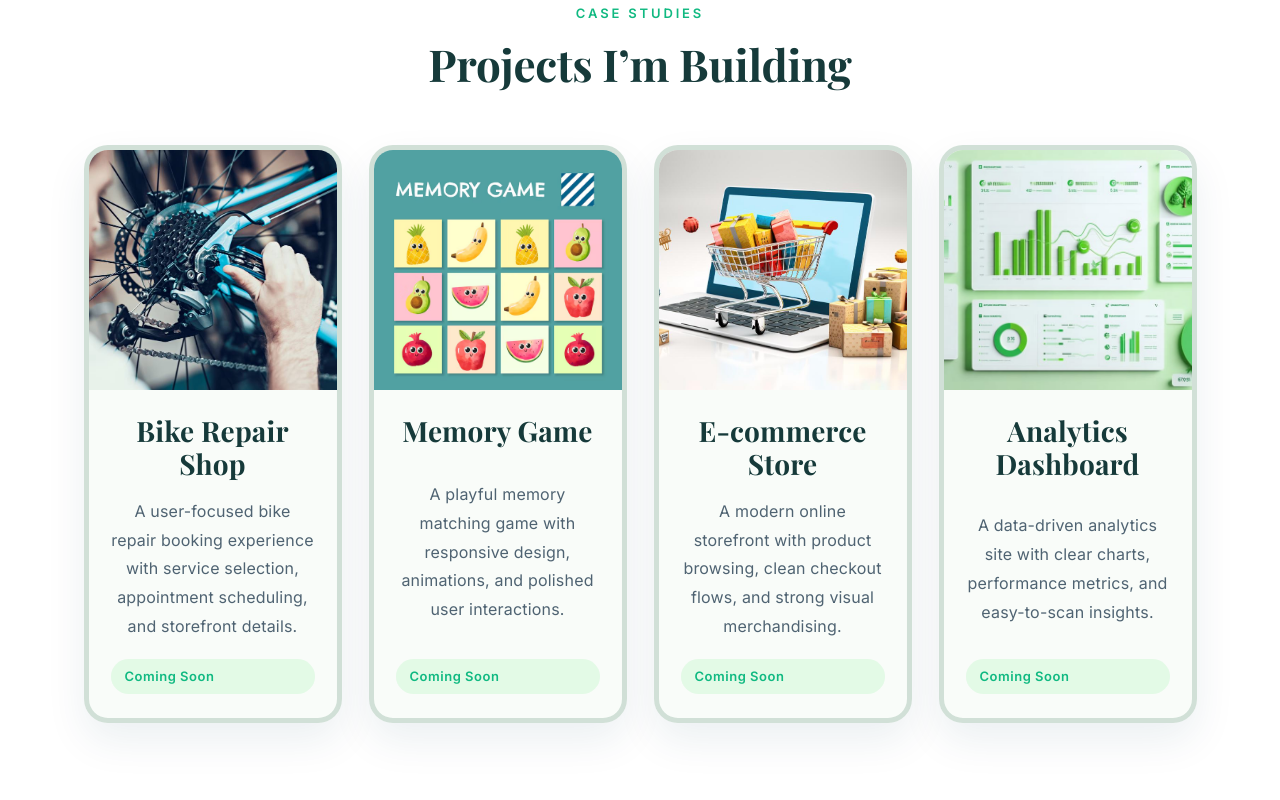
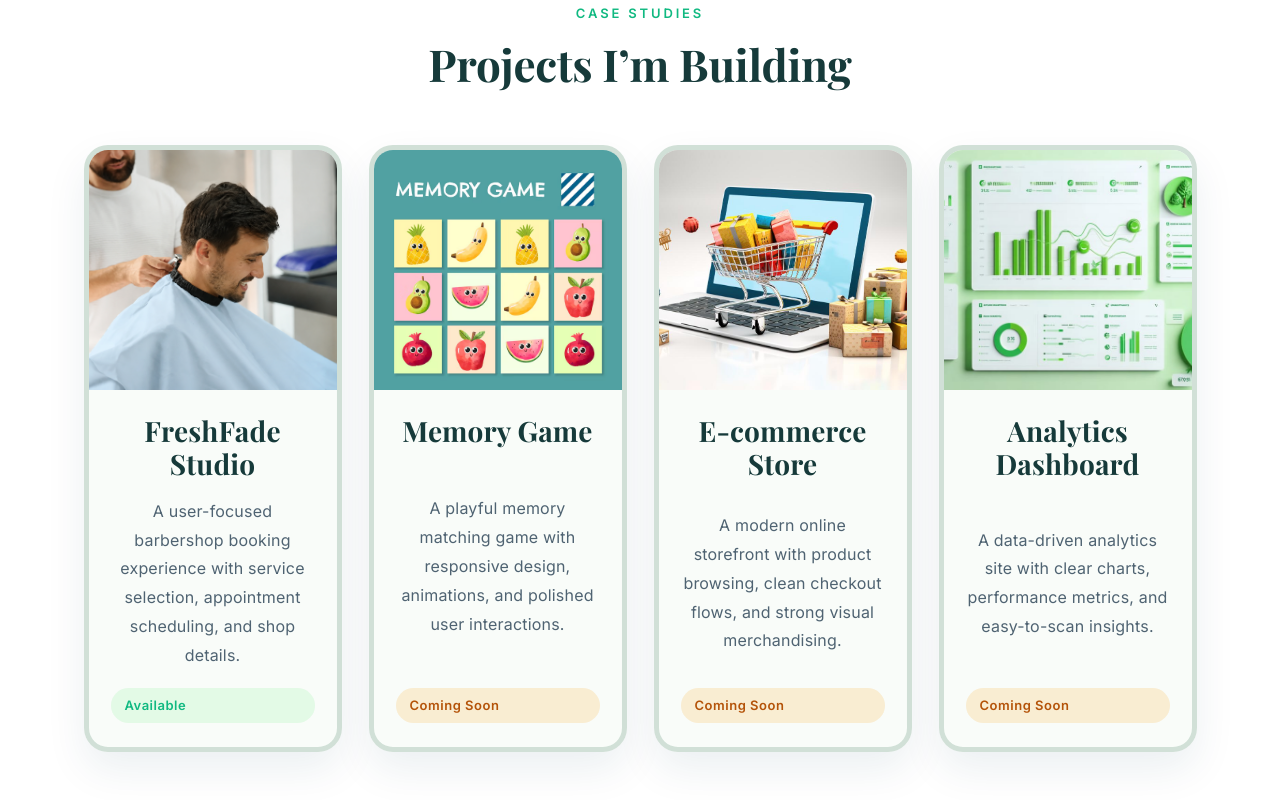
Before and after one commit to Kenny-Le281/Portfolio, a React (Vite) app: page / in a window 1280 px wide. Shown: the part 2763-3563 px from the top of the page. Built offline with nearby package versions, Linux system fonts and the light colour scheme.

Commit message:
A1 home portfolio (#5)
* code refractor

* added linking to barbershop

```diff
--- a/src/App.jsx
+++ b/src/App.jsx
@@ -1,7 +1,6 @@
 import { Routes, Route } from 'react-router-dom'
 import Home from './pages/Home'
 
-import BikeRepair from './page-holders/BikeRepair'
 import MemoryGame from './page-holders/MemoryGame'
 import EcommerceStore from './page-holders/EcommerceStore'
 import AnalyticsDashboard from './page-holders/AnalyticsDashboard'
@@ -13,7 +12,6 @@ function App() {
       <Route path="/" element={<Home />} />
 
       {/* Project placeholder pages */}
-      <Route path="/bike-repair" element={<BikeRepair />} />
       <Route path="/memory-game" element={<MemoryGame />} />
       <Route path="/ecommerce" element={<EcommerceStore />} />
       <Route path="/analytics" element={<AnalyticsDashboard />} />
--- a/src/page-holders/BikeRepair.jsx
+++ /dev/null
@@ -1,44 +0,0 @@
-import { Link } from 'react-router-dom'
-import bikeRepairImg from '../assets/bike-repair-service.jpg'
-import './HoldCard.css'
-
-function BikeRepair() {
-  return (
-    <div className="page-shell">
-      <div className="brand">Kenny Le Portfolio</div>
-
-      <div className="page-card">
-        <div className="page-hero">
-          <img
-            src={bikeRepairImg}
-            alt="Bike Repair Shop coming soon"
-          />
-
-          <div className="page-info">
-            <span className="tag">Hold Page</span>
-
-            <h1>Bike Repair Shop</h1>
-
-            <p>
-              This project is currently in progress. It will become a polished
-              bike repair appointment experience with service selection,
-              booking, and storefront details.
-            </p>
-
-            <p className="coming">Coming Soon</p>
-
-            <Link className="back-link" to="/">
-              Back to Portfolio
-            </Link>
-
-            <p className="footer-note">
-              Check back later for the finished case study and interactive design preview.
-            </p>
-          </div>
-        </div>
-      </div>
-    </div>
-  )
-}
-
-export default BikeRepair
--- a/src/pages/Home.css
+++ b/src/pages/Home.css
@@ -309,12 +309,17 @@
   display: inline-flex;
   padding: 8px 14px;
   border-radius: 999px;
-  background: rgba(96, 235, 115, 0.14);
-  color: #10B981;
+  background: rgba(245, 158, 11, 0.16);
+  color: #b45309;
   font-family: 'Inter', sans-serif;
   font-size: 13px;
   font-weight: 700;
   letter-spacing: 0.04em;
+}
+
+.available-tag {
+  background: rgba(96, 235, 115, 0.14);
+  color: #10B981;
 }
 
 @media (max-width: 768px) {
--- a/src/pages/Home.jsx
+++ b/src/pages/Home.jsx
@@ -2,7 +2,7 @@ import { Button, Col, Container, Navbar, Nav, Row } from 'react-bootstrap'
 import { Link } from 'react-router-dom'
 import heroImg from '../assets/hero.jpg'
 import profileImg from '../assets/profile-headshot.jpg'
-import bikeRepairCase from '../assets/bike-repair-service.jpg'
+import barbershopCase from '../assets/barbershop.png'
 import memoryGameCase from '../assets/memory-game.avif'
 import ecommerceStoreCase from '../assets/e-commerce.jpg'
 import analyticsDashboardCase from '../assets/analytics-dashboard.avif'
@@ -140,16 +140,21 @@ function Home() {
 
             <div className="row justify-content-center gx-4 gy-4">
               <div className="col-12 col-md-6 col-lg-3 d-flex justify-content-center">
-                <Link to="/bike-repair" className="project-link">
+                <a
+                  href="https://seg-3125-assignment2-barbershop.vercel.app/"
+                  className="project-link"
+                  target="_blank"
+                  rel="noopener noreferrer"
+                >
                   <div className="project-card">
-                    <img src={bikeRepairCase} alt="Bike Repair Shop" className="project-image" />
+                    <img src={barbershopCase} alt="Barbershop" className="project-image" />
                     <div className="project-card-body">
-                      <h3>Bike Repair Shop</h3>
-                      <p className="project-text">A user-focused bike repair booking experience with service selection, appointment scheduling, and storefront details.</p>
-                      <span className="coming-tag">Coming Soon</span>
+                      <h3>FreshFade Studio</h3>
+                      <p className="project-text">A user-focused barbershop booking experience with service selection, appointment scheduling, and shop details.</p>
+                      <span className="coming-tag available-tag">Available</span>
                     </div>
                   </div>
-                </Link>
+                </a>
               </div>
 
               <div className="col-12 col-md-6 col-lg-3 d-flex justify-content-center">
```
Also changed, not shown: src/assets/barbershop.png (added).
